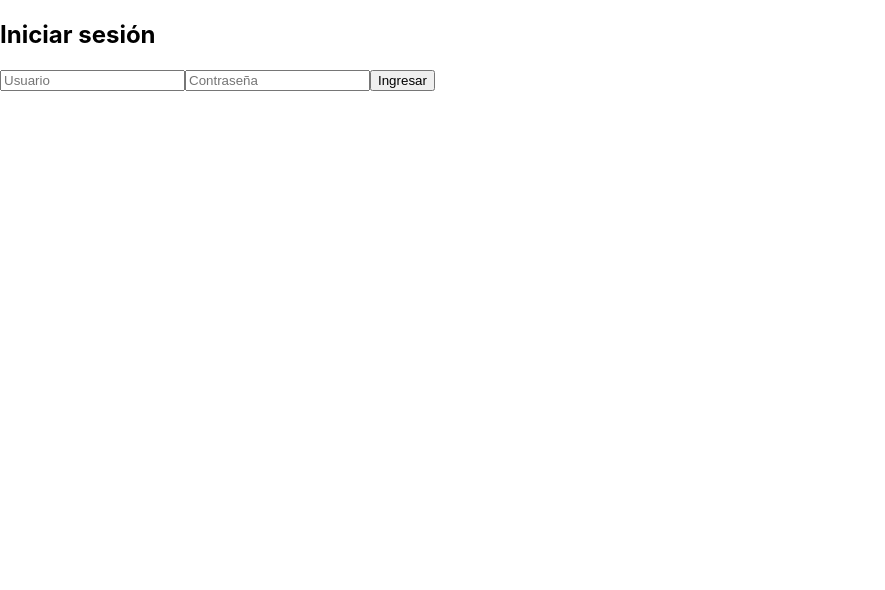
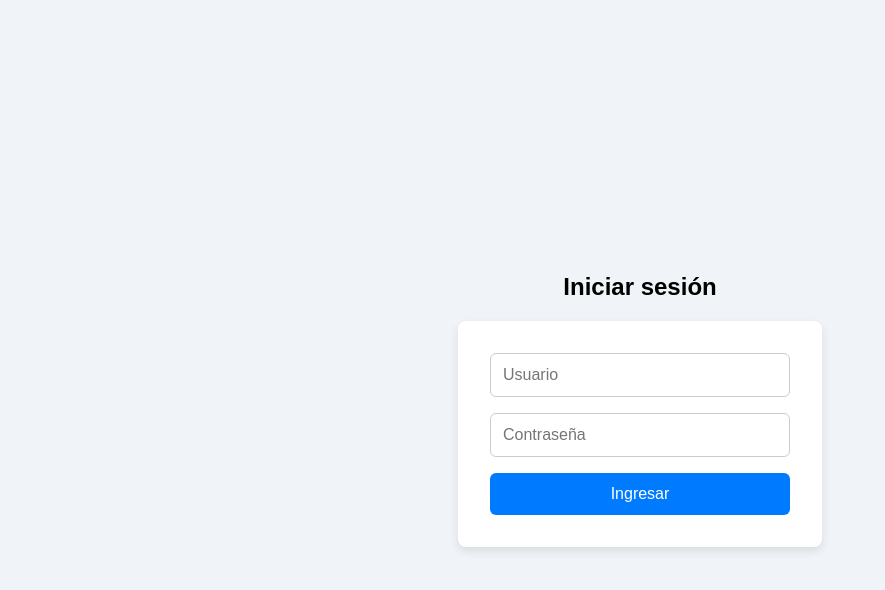
Before and after one commit to JuanPaillan/project-tickets, a React (Create React App) app: page / in a window 1280 px wide. Shown: the top 590 px of the page, without its empty margins (0-885 px from the left). Built offline with nearby package versions, Linux system fonts and the light colour scheme.

Commit message:
mejora estetica del login

```diff
--- /dev/null
+++ b/src/pages/Login.css
@@ -0,0 +1,42 @@
+.login-container {
+  display: flex;
+  flex-direction: column;
+  align-items: center;
+  justify-content: center;
+  height: 100vh;
+  background: #f0f4f8;
+  font-family: Arial, sans-serif;
+}
+
+.login-form {
+  display: flex;
+  flex-direction: column;
+  gap: 1rem;
+  background: white;
+  padding: 2rem;
+  border-radius: 8px;
+  box-shadow: 0 4px 10px rgba(0, 0, 0, 0.1);
+  min-width: 300px;
+}
+
+.login-form input {
+  padding: 0.75rem;
+  border: 1px solid #ccc;
+  border-radius: 6px;
+  font-size: 1rem;
+}
+
+.login-form button {
+  padding: 0.75rem;
+  background-color: #007bff;
+  color: white;
+  border: none;
+  font-size: 1rem;
+  border-radius: 6px;
+  cursor: pointer;
+  transition: background-color 0.3s;
+}
+
+.login-form button:hover {
+  background-color: #0056b3;
+}
--- a/src/pages/Login.jsx
+++ b/src/pages/Login.jsx
@@ -1,11 +1,13 @@
+import './Login.css';
+
 function Login() {
   return (
-    <div>
+    <div className="login-container">
       <h2>Iniciar sesión</h2>
-      <form>
+      <form className="login-form">
         <input type="text" placeholder="Usuario" />
         <input type="password" placeholder="Contraseña" />
-        <button>Ingresar</button>
+        <button type="submit">Ingresar</button>
       </form>
     </div>
   );
```
